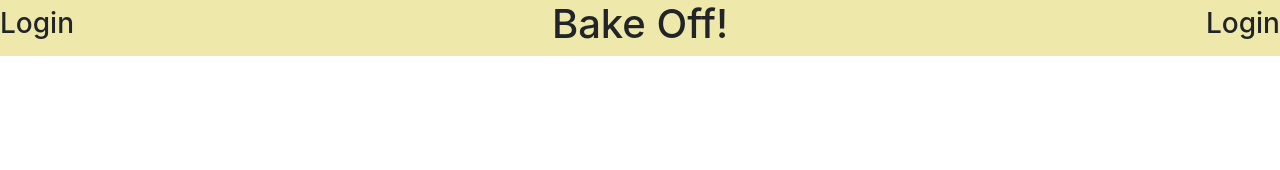
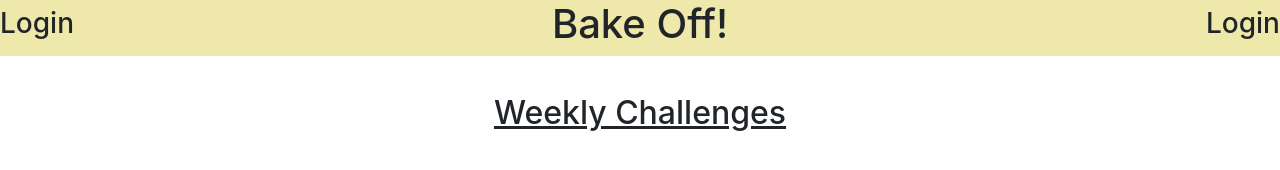
Before and after one commit to ibirle/cs326-final-alpha, a plain HTML site: page public/index.html in a window 1280 px wide. Drawn offline with nearby package versions, Linux system fonts and the light colour scheme.

Commit message:
Started weekly challenges structure

```diff
--- a/public/css/index.css
+++ b/public/css/index.css
@@ -1,3 +1,11 @@
 #banner{
     background-color: palegoldenrod;
 }
+
+#weekly{
+    padding-top: 3%;
+}
+
+h2{
+    text-decoration: underline;
+}
--- a/public/index.html
+++ b/public/index.html
@@ -22,9 +22,18 @@
                 <h3>Login</h3>
             </div>
         </div>
+
+    </body>
+    <div id = "weekly">
+        <div class="d-flex justify-content-center" id="weeklyHeader">
+            <h2>Weekly Challenges</h2>
+        </div>
+    </div>
+    <footer>
         <!--Bootstrap javascript packages-->
         <script src="https://code.jquery.com/jquery-3.4.1.slim.min.js" integrity="sha384-J6qa4849blE2+poT4WnyKhv5vZF5SrPo0iEjwBvKU7imGFAV0wwj1yYfoRSJoZ+n" crossorigin="anonymous"></script>
         <script src="https://cdn.jsdelivr.net/npm/popper.js@1.16.0/dist/umd/popper.min.js" integrity="sha384-Q6E9RHvbIyZFJoft+2mJbHaEWldlvI9IOYy5n3zV9zzTtmI3UksdQRVvoxMfooAo" crossorigin="anonymous"></script>
         <script src="https://stackpath.bootstrapcdn.com/bootstrap/4.4.1/js/bootstrap.min.js" integrity="sha384-wfSDF2E50Y2D1uUdj0O3uMBJnjuUD4Ih7YwaYd1iqfktj0Uod8GCExl3Og8ifwB6" crossorigin="anonymous"></script>
-    </body>
+
+    </footer>
 </html>
```
